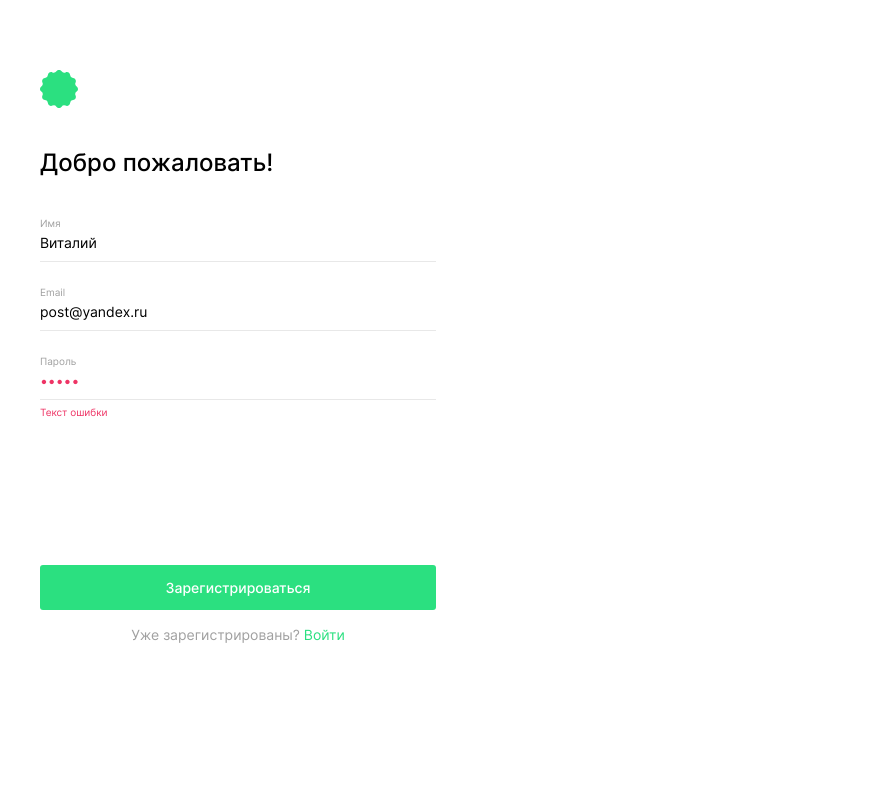
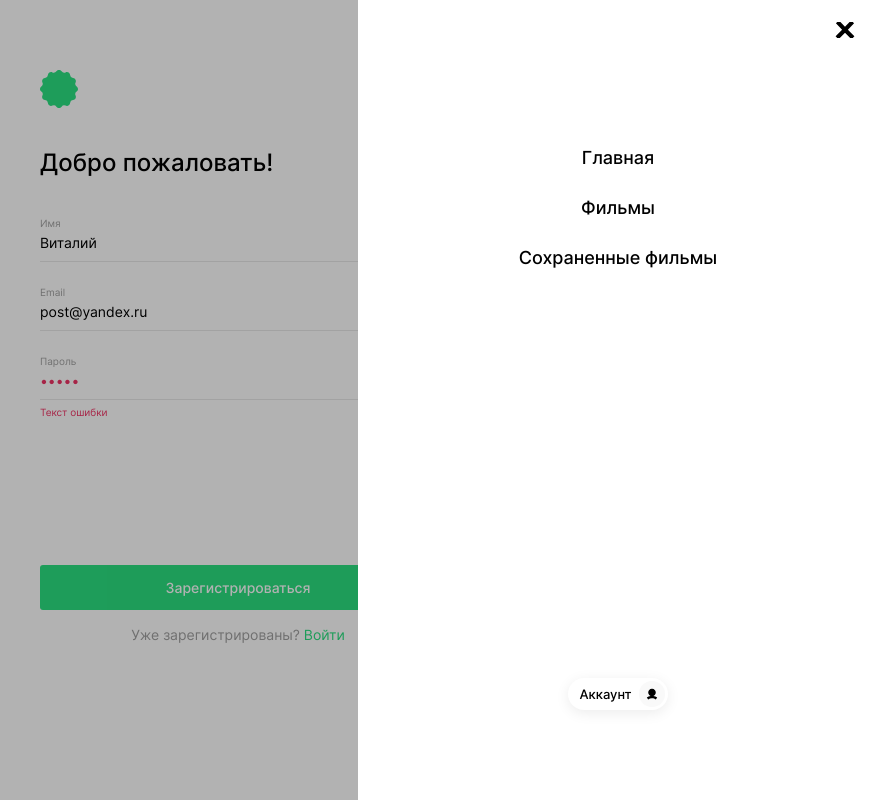
Before and after one commit to Anastasia-Belik/movies-explorer-frontend, a React (Create React App) app: page /signup in a window 1280 px wide. Shown: the whole page, without its empty margins (402-1280 px from the left). Built offline with nearby package versions, Linux system fonts and the light colour scheme.

Commit message:
feat: добавить компонент Navigation

```diff
--- a/src/components/App/App.js
+++ b/src/components/App/App.js
@@ -11,6 +11,7 @@ import Profile from "../Profile/Profile";
 import Register from "../Register/Register";
 import Login from "../Login/Login";
 import Footer from "../Footer/Footer";
+import Navigation from "../Navigation/Navigation";
 
 function App() {
 
@@ -40,6 +41,7 @@ function App() {
       <Route exact path="/signup">
         <Register />
       </Route>
+      <Navigation />
       <Footer />
     </div>
   );
--- /dev/null
+++ b/src/components/Navigation/Navigation.css
@@ -0,0 +1,93 @@
+.navigation {
+  display: none;
+  z-index: 1;
+  width: 100vw;
+  height: 100vh;
+  position: fixed;
+  top: 0;
+  left: 0;
+  background-color: rgba(0, 0, 0, .3);
+}
+
+.navigation_opened {
+  display: block;
+}
+
+.navigation__container {
+  position: absolute;
+  right: 0;
+  display: flex;
+  flex-direction: column;
+  align-items: center;
+  width: 520px;
+  height: 100vh;
+  background-color: #ffffff;
+}
+
+.navigation__close-icon {
+  border: 0;
+  padding: 0;
+  margin: 22px 22px 0 0;
+  width: 22px;
+  height: 22px;
+  align-self: flex-end;
+  background-image: url("../../images/icon__cross.svg");
+  background-color: #ffffff;
+  background-position: center;
+  background-repeat: no-repeat;
+  background-size: cover;
+  cursor: pointer;
+}
+
+.navigation__list-container {
+  padding-top: 105px;
+  padding-bottom: 90px;
+  height: 100%;
+  display: flex;
+  flex-direction: column;
+  justify-content: space-between;
+  align-items: center;
+}
+
+.navigation__list {
+  margin: 0;
+  padding: 0;
+  list-style-type: none;
+  text-align: center;
+}
+
+.navigation__item {
+  margin-bottom: 20px;
+  line-height: 30px;
+}
+
+.navigation__link {
+  font-style: normal;
+  font-weight: 500;
+  font-size: 18px;
+  color: #000000;
+  text-decoration: none;
+}
+
+.navigation__link_border {
+  border-bottom: 2px solid #000000;
+}
+
+.navigation__profile {
+  align-self: center;
+}
+
+@media screen and (max-width: 576px) {
+  .navigation__container {
+    width: 100%;
+  }
+
+  .navigation__close-icon {
+    margin: 13px 13px 0 0;
+  }
+
+  .navigation__list-container {
+    padding-top: 99px;
+    padding-bottom: 46px;
+  }
+}
--- /dev/null
+++ b/src/components/Navigation/Navigation.js
@@ -0,0 +1,43 @@
+import React from "react";
+
+import './Navigation.css';
+import {Link} from "react-router-dom";
+import {useLocation} from "react-router";
+
+function Navigation() {
+  const location = useLocation();
+
+  return(
+    <section className='navigation navigation_opened'>
+      <div className='navigation__container'>
+        <button className='navigation__close-icon'/>
+        <nav className='navigation__list-container'>
+          <ul className='navigation__list'>
+            <li className='navigation__item'>
+              <Link to='/' className={`navigation__link ${(location.pathname === '/') && 'navigation__link_border'}`}>
+                Главная
+              </Link>
+            </li>
+            <li className='navigation__item'>
+              <Link to='/movies' className={`navigation__link ${(location.pathname === '/movies') && 'navigation__link_border'}`}>
+                Фильмы
+              </Link>
+            </li>
+            <li className='navigation__item'>
+              <Link to='/saved-movies' className={`navigation__link ${(location.pathname === '/saved-movies') && 'navigation__link_border'}`}>
+                Сохраненные фильмы
+              </Link>
+            </li>
+          </ul>
+          <Link to='/profile' className='header__profile navigation__profile'>
+            Аккаунт
+            <div className='header__icon-profile navigation__icon-profile'/>
+          </Link>
+        </nav>
+
+      </div>
+    </section>
+  )
+}
+
+export default Navigation;
```
